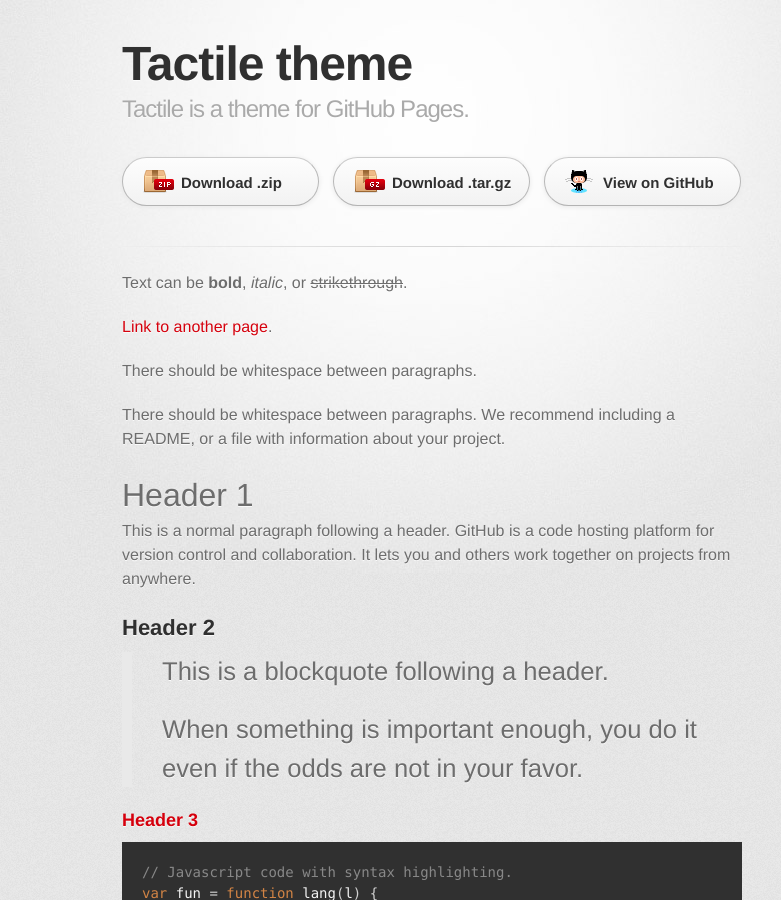
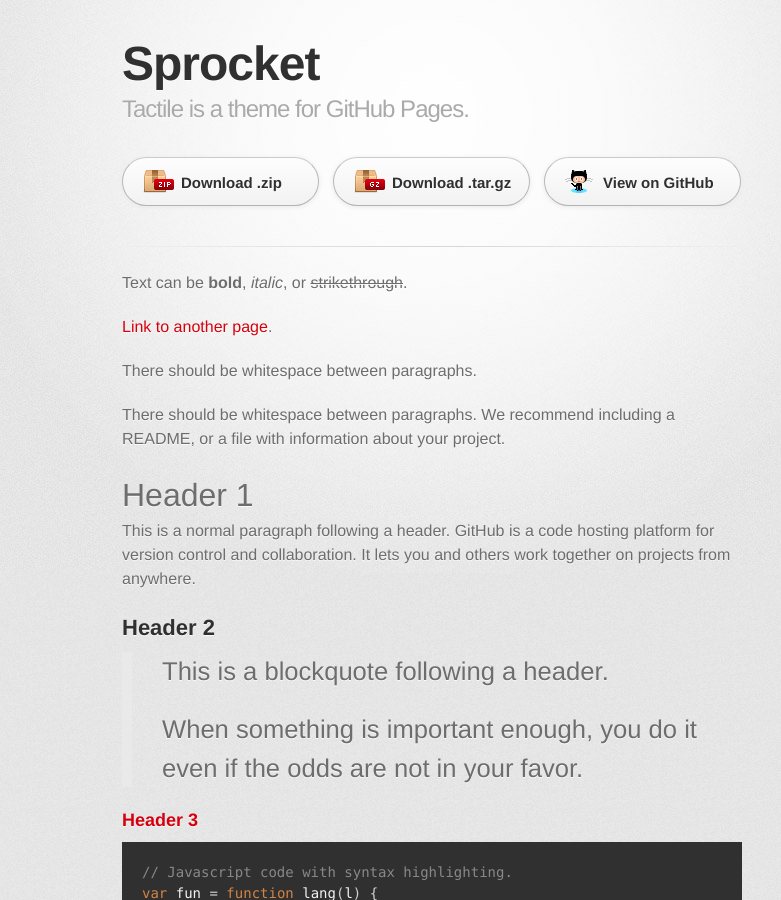
Before and after one commit to TyWest13/TyWest13.github.io, a Jekyll site: the page built from index.md, in a window 1280 px wide and 900 px high. Shown: the whole window, without its empty margins (208-989 px from the left). Built offline with Jekyll 4.4.1, drawn with Linux system fonts in a browser that asks for light colours; some web fonts are replaced.

Commit message:
Update _config.yml

```diff
--- a/_config.yml
+++ b/_config.yml
@@ -1,4 +1,4 @@
-title: Tactile theme
+title: Sprocket
 description: Tactile is a theme for GitHub Pages.
 show_downloads: true
 google_analytics:
```
